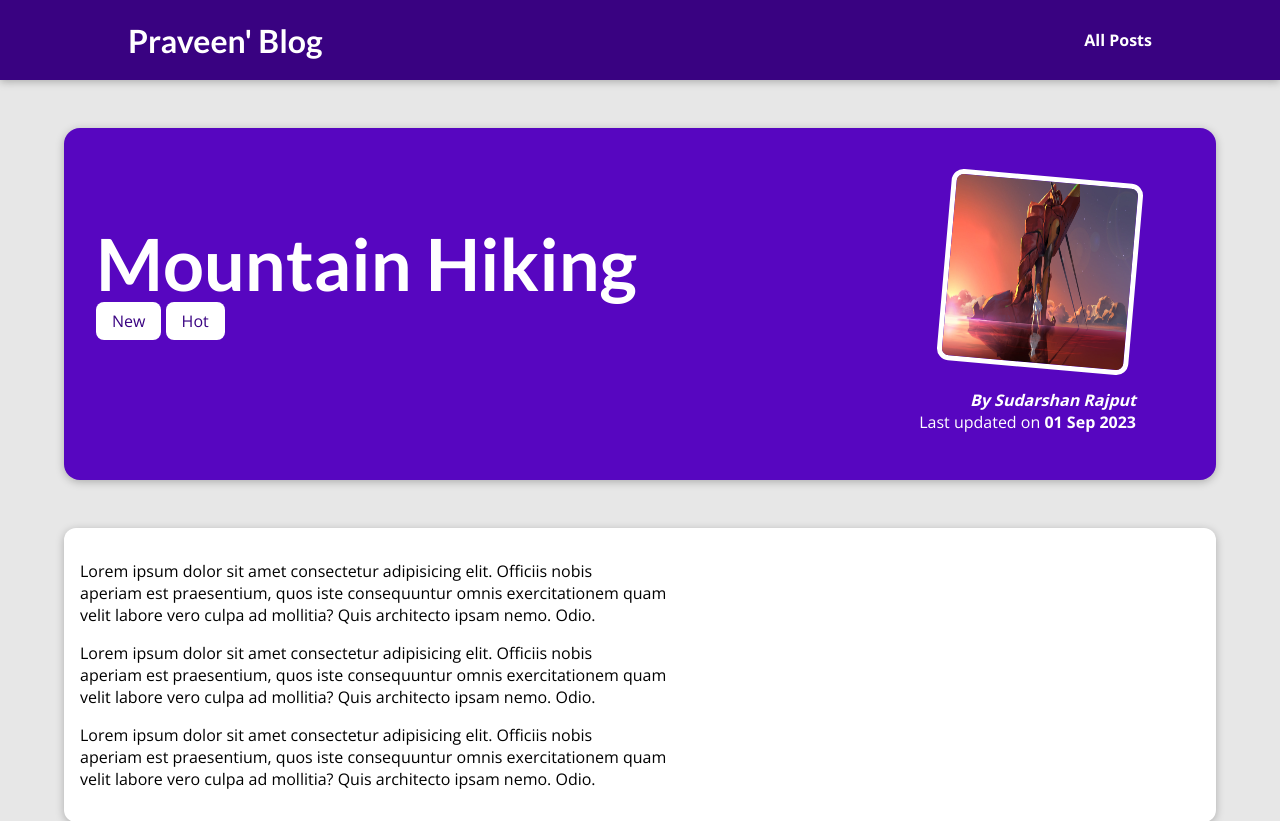
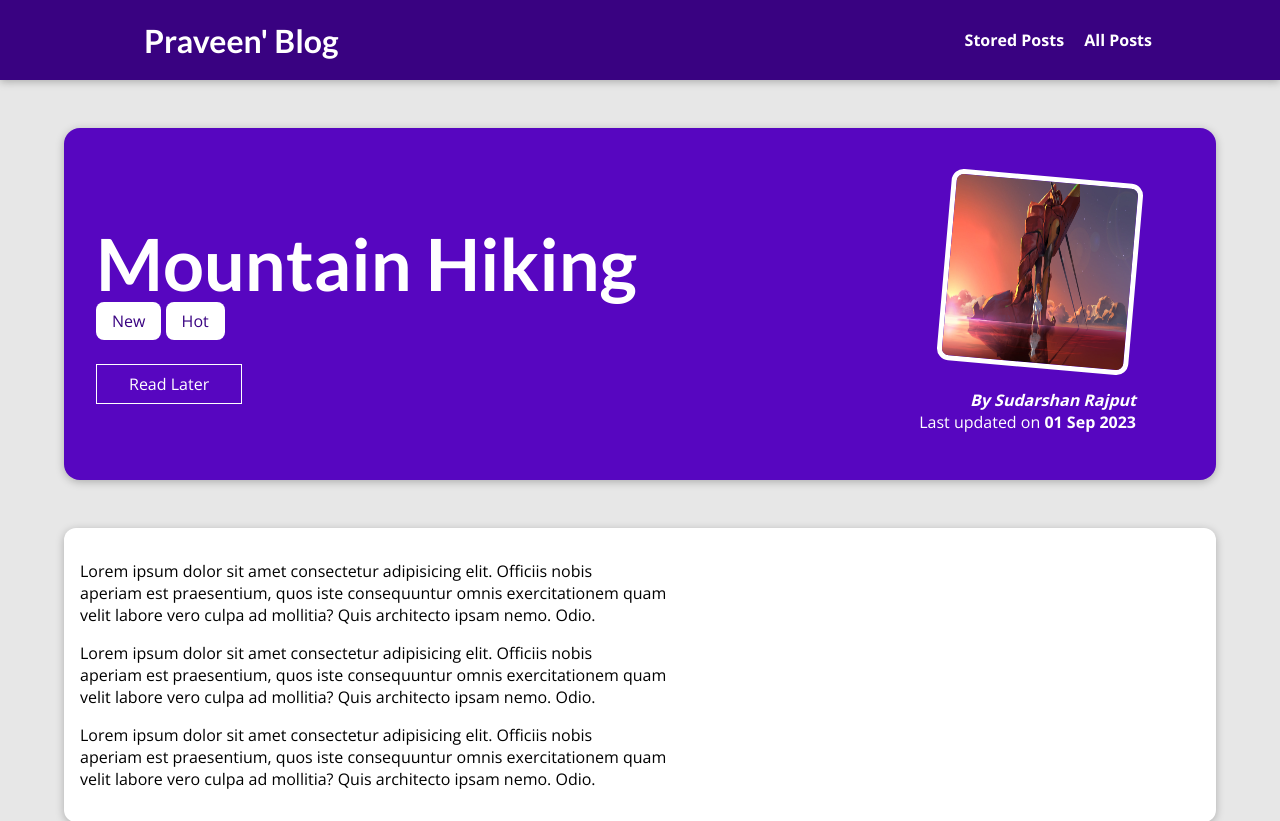
Before and after one commit to Godllolzzz/MyBlog, a Django app: a page that uses templates/base.html in a window 1280 px wide. Shown: the top 821 px of the page. Run offline with Django 4.2, Linux system fonts and the light colour scheme; data comes from the database, SQL or seed files in the repository; both versions use the stored data as it was after the commit.

Commit message:
read later page completed

```diff
--- a/blog/templates/blog/post-detail.html
+++ b/blog/templates/blog/post-detail.html
@@ -25,6 +25,18 @@
     {% for tag in post_tags %}
       <span class="tag">{{ tag.caption }}</span>
     {% endfor %}
+  </div>
+  <div id="read-later">
+    <form action="{% url "read-later" %}" method="POST">
+      {% csrf_token %}
+      <input type="hidden" value = {{post.id}} name="post_id">
+      {% if saved_for_later %}
+        <button>Remove from "Read Later"</button>
+      {% else %}
+        <button>Read Later</button>
+      {% endif %}
+
+    </form>
   </div>
   <article>
     <img src="{{ post.image.url }}" alt="{{ post.title }}" />
--- a/blog/urls.py
+++ b/blog/urls.py
@@ -3,5 +3,6 @@
 urlpatterns = [
     path("", views.StartingPageView.as_view(), name='starting-page'),
     path("posts", views.AllPostsView.as_view(), name='posts-page'),
-    path("posts/<slug:slug>", views.SinglePostView.as_view(), name='post-detail-page')
+    path("posts/<slug:slug>", views.SinglePostView.as_view(), name='post-detail-page'),
+    path("read-later", views.ReadLaterView.as_view(),name='read-later')
 ]
--- a/blog/views.py
+++ b/blog/views.py
@@ -35,13 +35,25 @@
 #     })
 
 class SinglePostView(View):
+    def is_stored_posts(self, request, post_id):
+        stored_posts = request.session.get("stored_posts")
+
+        if stored_posts is not None:
+            is_save_for_later = post_id in stored_posts
+
+        else:
+            is_save_for_later = False
+
+        return is_save_for_later
+
     def get(self, request, slug):
         post = Post.objects.get(slug=slug)
         context = {
             "post": post,
             "post_tags": post.tags.all(),
             "comment_form": CommentForm(),
-            "comments": post.comments.all().order_by("-id")
+            "comments": post.comments.all().order_by("-id"),
+            "saved_for_later": self.is_stored_posts(request, post.id)
         }
         return render(request, "blog/post-detail.html", context)
 
@@ -59,7 +71,8 @@
             "post": post,
             "post_tags": post.tags.all(),
             "comment_form": comment_form,
-            "comments": post.comments.all().order_by("-id")
+            "comments": post.comments.all().order_by("-id"),
+            "saved_for_later": self.is_stored_posts(request, post.id)
         }
         return render(request, "blog/post-detail.html", context)
 
@@ -72,3 +85,38 @@
 #         "post": identified_post,
 #         "post_tags": identified_post.tags.all()
 #     })
+
+class ReadLaterView(View):
+    def get(self, request):
+        stored_posts = request.session.get('stored_posts')
+
+        context = {}
+
+        if stored_posts is None or len(stored_posts) == 0:
+            context["posts"] = []
+            context["has_posts"] = False
+
+        else:
+            posts = Post.objects.filter(id__in = stored_posts)
+            context["posts"] = posts
+            context["has_posts"] = True
+
+        return render(request, "blog/stored_posts.html", context)
+
+
+    def post(self, request):
+        stored_posts = request.session.get('stored_posts')
+
+        if stored_posts is None:
+            stored_posts = []
+
+        post_id = int(request.POST['post_id'])
+
+        if post_id not in stored_posts:
+            stored_posts.append(post_id)
+        else:
+            stored_posts.remove(post_id)
+
+        request.session["stored_posts"] = stored_posts
+
+        return HttpResponseRedirect("/")
--- a/static/app.css
+++ b/static/app.css
@@ -35,6 +35,7 @@
   text-decoration: none;
   color: white;
   font-weight: bold;
+  margin-left: 1rem;
 }
 
 #main-navigation a:hover,
--- a/templates/base.html
+++ b/templates/base.html
@@ -13,6 +13,7 @@
   <header id="main-navigation">
     <h1><a href="{% url "starting-page" %}">Praveen' Blog</a></h1>
     <nav>
+      <a href="{% url "read-later" %}">Stored Posts</a>
       <a href="{% url "posts-page" %}">All Posts</a>
     </nav>
   </header>
```
Also changed, not shown: blog/static/blog/stored_posts.css (added, +39 -0 lines), blog/templates/blog/stored_posts.html (added, +23 -0 lines), db.sqlite3.
